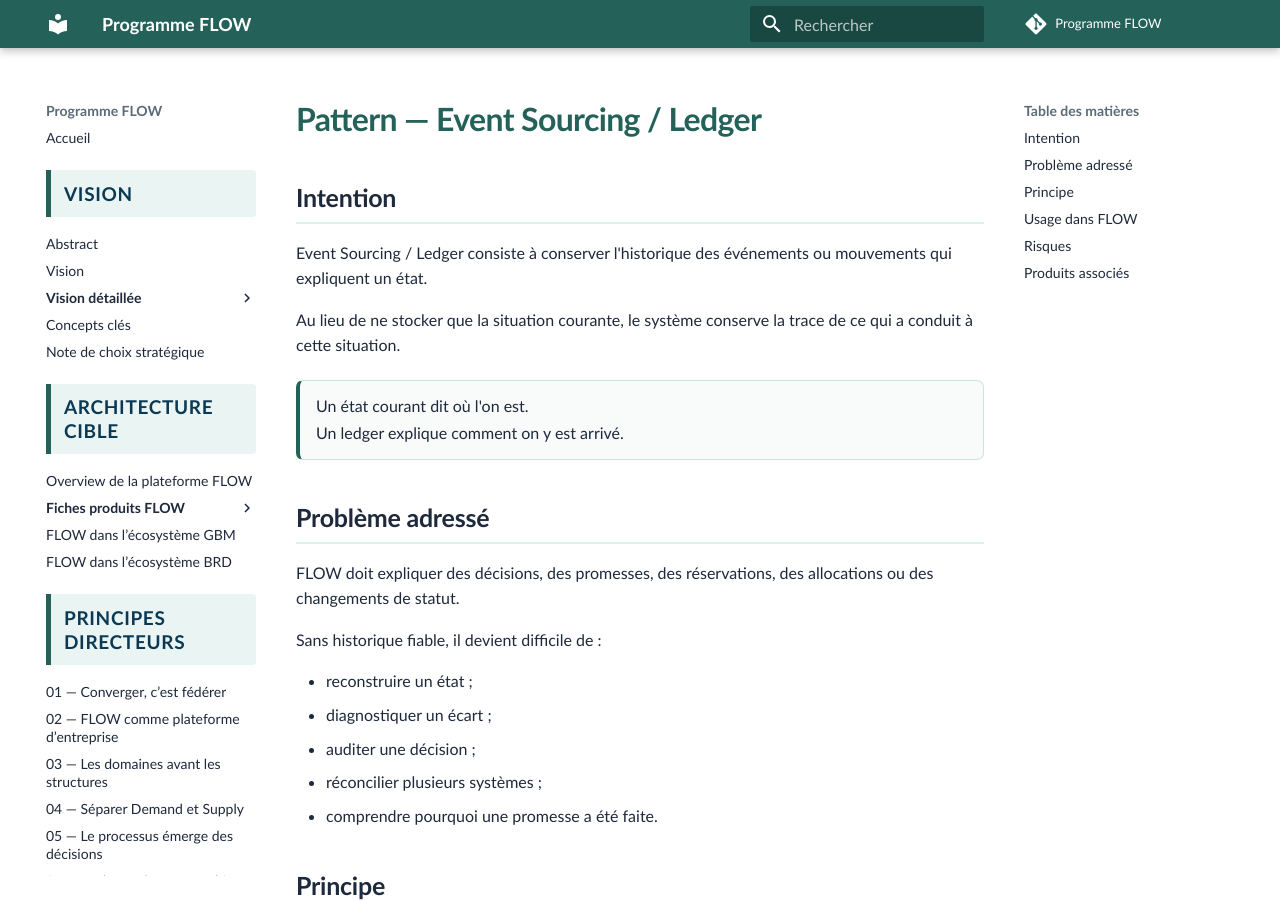
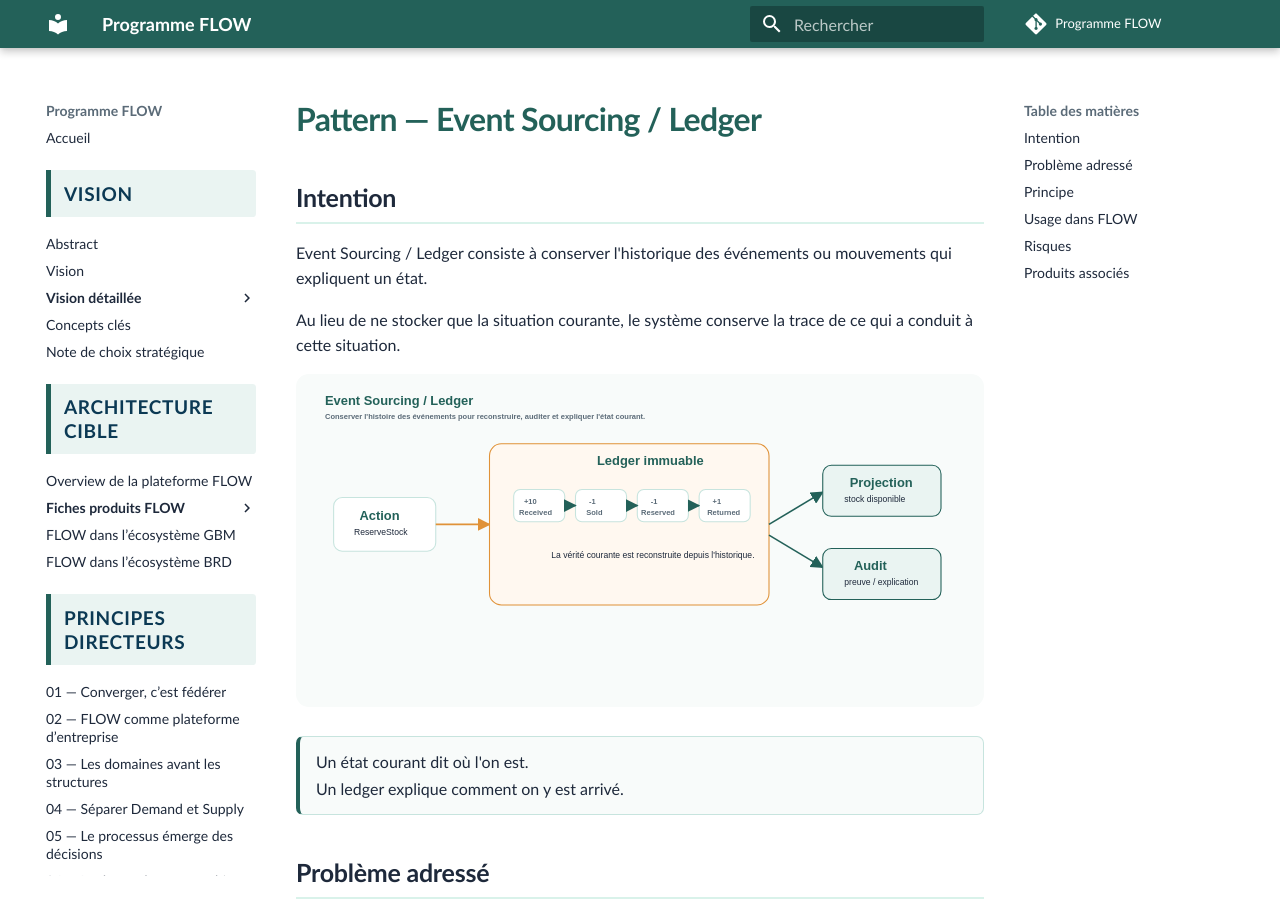
Before and after one commit to laurent-sintes/FLOW-Program, an MkDocs documentation site: the page built from docs/architecture-cible/patterns/event-sourcing-ledger.md, in a window 1280 px wide and 900 px high. Built offline with MkDocs 1.6.1 and Material for MkDocs 9.7.7, drawn with Linux system fonts in a browser that asks for light colours; comment, search, counter and statistics services are not loaded.

Commit message:
Integre l illustration Event Sourcing Ledger

```diff
--- a/docs/architecture-cible/patterns/event-sourcing-ledger.md
+++ b/docs/architecture-cible/patterns/event-sourcing-ledger.md
@@ -5,6 +5,8 @@
 Event Sourcing / Ledger consiste à conserver l'historique des événements ou mouvements qui expliquent un état.
 
 Au lieu de ne stocker que la situation courante, le système conserve la trace de ce qui a conduit à cette situation.
+
+![Pattern — Event Sourcing / Ledger](../../assets/images/pattern-event-sourcing-ledger.svg)
 
 <div class="flow-conviction">
   <p>Un état courant dit où l'on est.</p>
```
